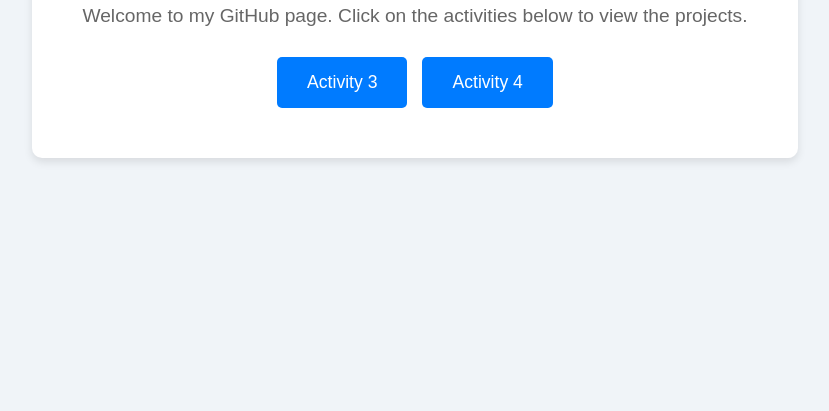
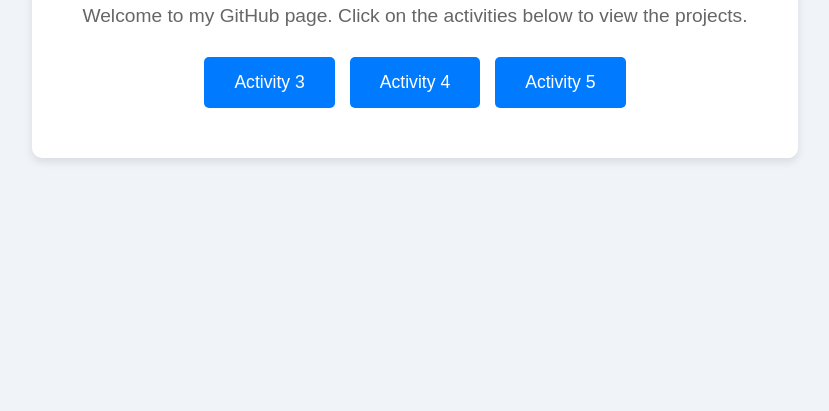
Before and after one commit to PeeKay025/peekay025.github.io, a plain HTML site: page index.html in a window 1280 px wide. Shown: the part 389-800 px from the top of the page, without its empty margins (225-1054 px from the left). Drawn offline with Linux system fonts and the light colour scheme.

Commit message:
Update index.html

```diff
--- a/index.html
+++ b/index.html
@@ -60,6 +60,7 @@
         <div class="buttons">
             <a href="https://peekay025.github.io" target="_blank" class="btn">Activity 3</a>
             <a href="webdev/index.html" target="_blank" class="btn">Activity 4</a>
+            <a href="webdevact5/index.html" target="_blank" class="btn">Activity 5</a>
         </div>
     </div>
 
```
